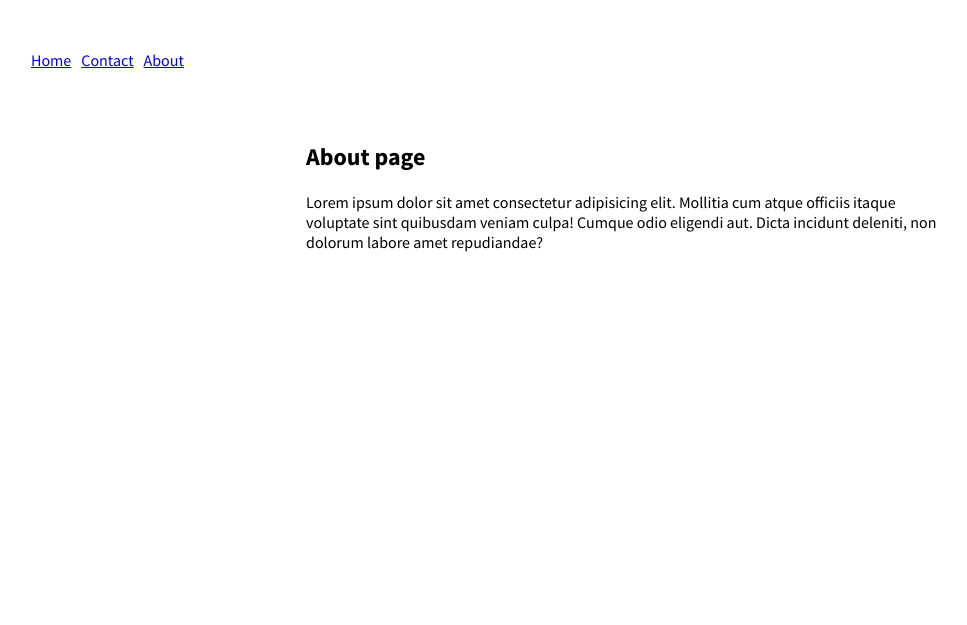
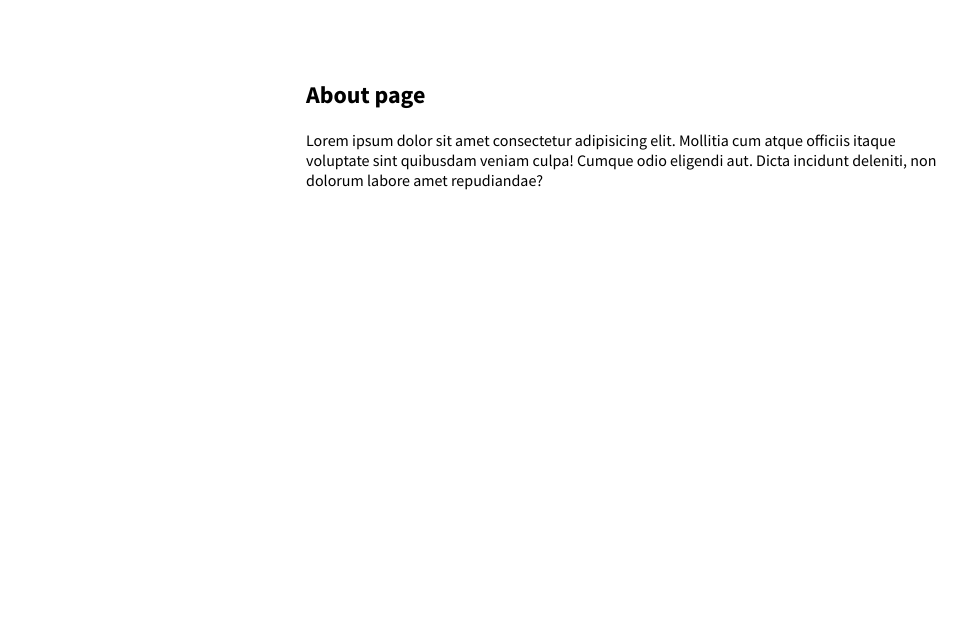
Before and after one commit to juanjoms/gatsby-drupal, a Gatsby site: page /about in a window 1280 px wide. Shown: the part 175-800 px from the top of the page, without its empty margins (14-981 px from the left). Built offline with nearby package versions, Linux system fonts and the light colour scheme; Gatsby itself is replaced by a stand-in of ours.

Commit message:
Removing nav menu

```diff
--- a/src/components/layout.js
+++ b/src/components/layout.js
@@ -1,5 +1,5 @@
 import React from "react"
-import { Link, graphql, useStaticQuery } from "gatsby"
+import {graphql, useStaticQuery } from "gatsby"
 import "./layout.css"
 import Header from "./header";
 
@@ -21,11 +21,6 @@ export default ({ children }) => {
         title={data.site.siteMetadata.title}
         titleHelper={data.site.siteMetadata.titleHelper} >
       </Header>
-      <ul className="nav">
-        <li> <Link to="/">Home</Link> </li>
-        <li> <Link to="/contact">Contact</Link> </li>
-        <li> <Link to="/about">About</Link> </li>
-      </ul>
       {children}
     </div>
   )
```
